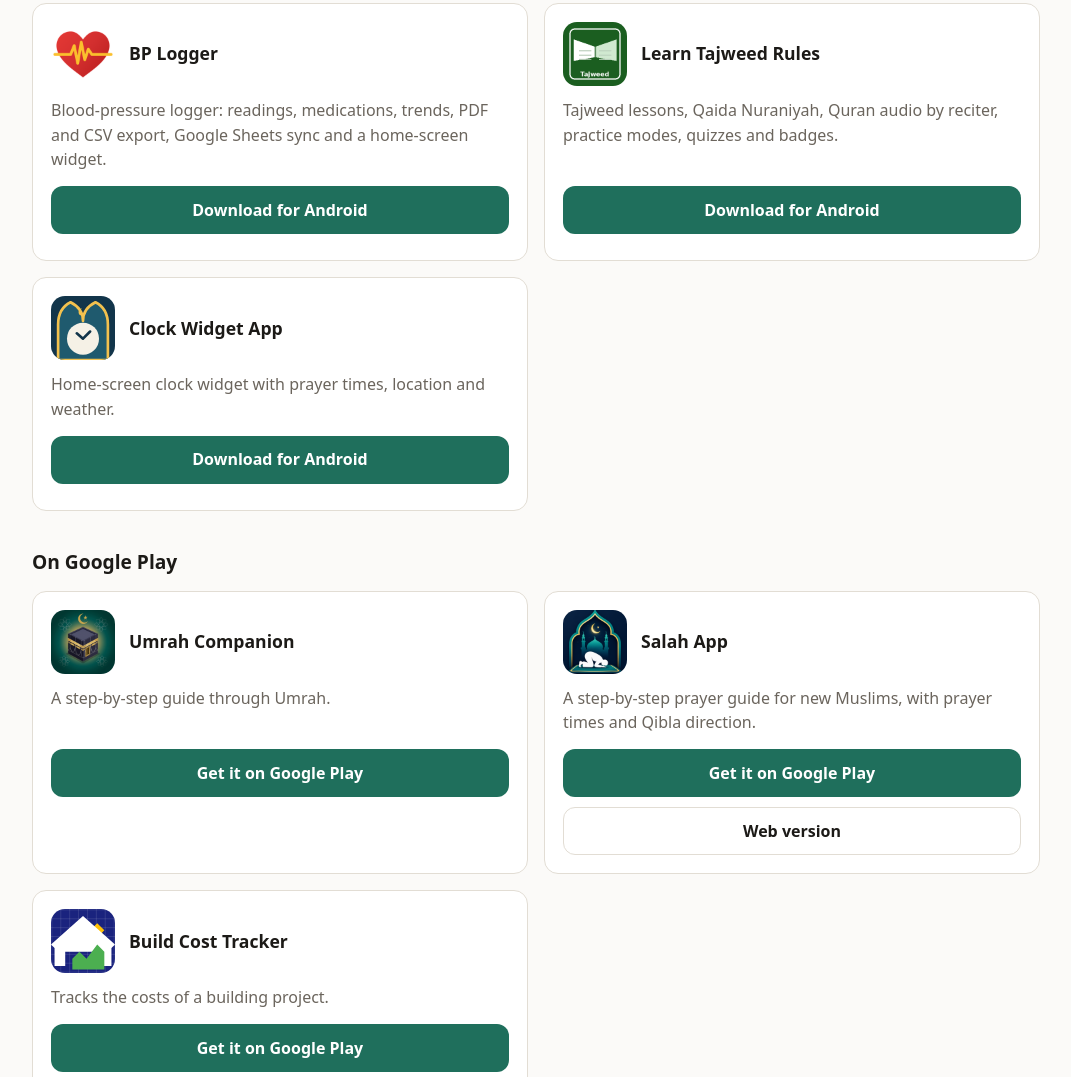
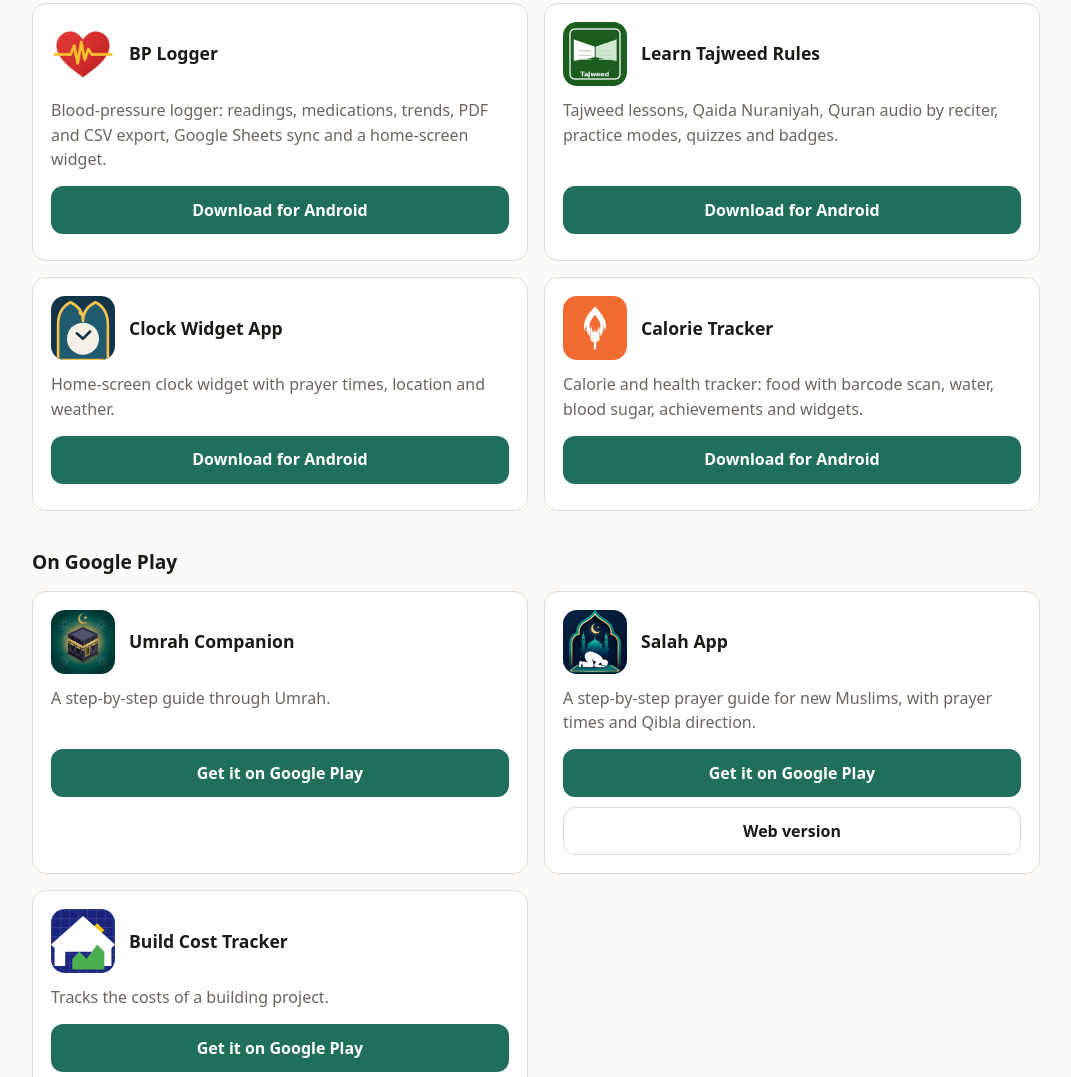
Before and after one commit to mixOsApps/mixOsApps.github.io, a plain HTML site: page download/index.html in a window 1280 px wide. Shown: the part 824-1901 px from the top of the page, without its empty margins (104-1175 px from the left). Drawn offline with Linux system fonts and the light colour scheme; no server answers.

Commit message:
Download page: add Calorie Tracker (card, icon, feed calorietracker-releases)
Co-Authored-By: Claude Opus 5.5 <noreply@anthropic.com>

```diff
--- a/download/index.html
+++ b/download/index.html
@@ -133,6 +133,15 @@ footer a{color:var(--muted)}
 </div>
 </section>
 
+<section class="card" id="calorie-tracker">
+<div class="head"><img src="icons/calorie-tracker.svg" alt="" width="64" height="64"><h3>Calorie Tracker</h3></div>
+<p class="desc">Calorie and health tracker: food with barcode scan, water, blood sugar, achievements and widgets.</p>
+<div class="btns"><a class="btn" data-app="calorie-tracker" data-os="android" href="https://github.com/mixOsApps/calorietracker-releases/releases/latest">Download for Android</a></div>
+<div class="more">
+<button type="button" class="notes-link" data-notes="calorie-tracker" hidden></button>
+</div>
+</section>
+
 </div>
 
 <h2>On Google Play</h2>
@@ -213,7 +222,10 @@ footer a{color:var(--muted)}
       androidFallback: "https://github.com/mixOsApps/Tajweed.Rules/releases/latest" },
     { id: "clock-widget", name: "Clock Widget App", icon: "icons/clock-widget.svg",
       androidFeed: RAW + "clockwidget-releases/main/version.json",
-      androidFallback: "https://github.com/mixOsApps/clockwidget-releases/releases/latest" }
+      androidFallback: "https://github.com/mixOsApps/clockwidget-releases/releases/latest" },
+    { id: "calorie-tracker", name: "Calorie Tracker", icon: "icons/calorie-tracker.svg",
+      androidFeed: RAW + "calorietracker-releases/main/version.json",
+      androidFallback: "https://github.com/mixOsApps/calorietracker-releases/releases/latest" }
   ];
 
   var dlg = document.getElementById("notes-dialog");
```
Also changed, not shown: download/icons/calorie-tracker.svg (added).
